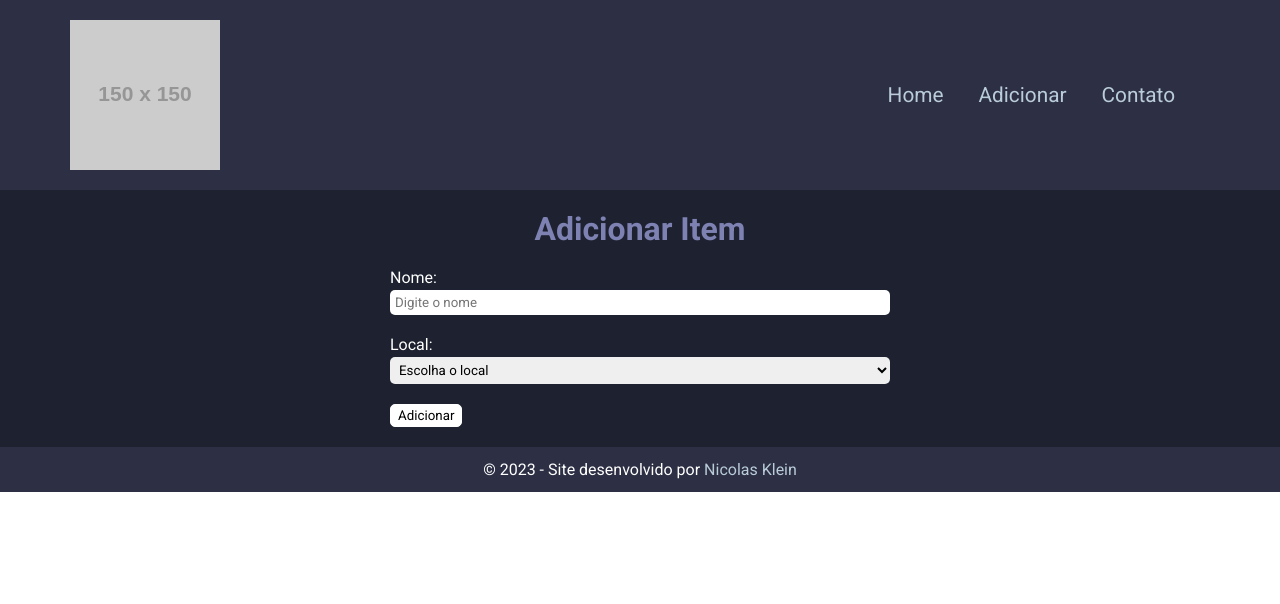
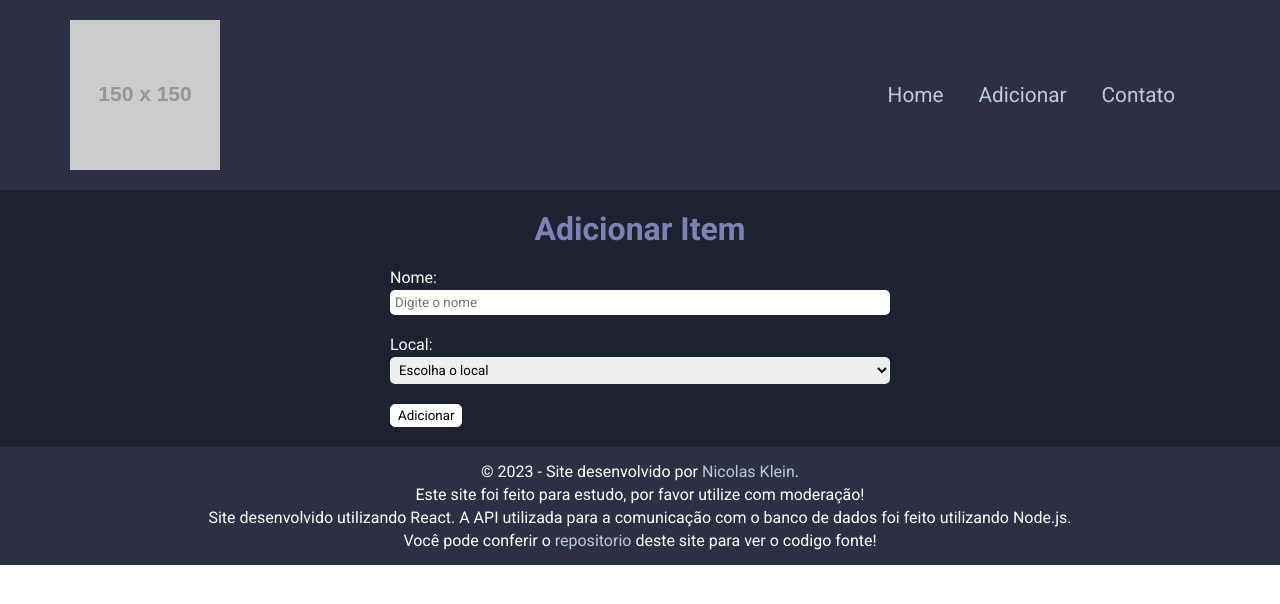
Before and after one commit to nicolaskleinaraujo/trousseau-project, a React (Vite) app in the folder frontend/: page /add in a window 1280 px wide. Shown: the top 604 px of the page. Built offline with nearby package versions, Linux system fonts and the light colour scheme.

Commit message:
added some text to the footer

```diff
--- a/frontend/src/components/Footer.jsx
+++ b/frontend/src/components/Footer.jsx
@@ -3,7 +3,10 @@ import styles from "./Footer.module.css"
 function Footer() {
     return (
         <footer className={styles.footer}>
-            <p>&copy; 2023 - Site desenvolvido por <a href="https://github.com/nicolaskleinaraujo/" target="blank">Nicolas Klein</a></p>
+            <p>&copy; 2023 - Site desenvolvido por <a href="https://github.com/nicolaskleinaraujo/" target="blank">Nicolas Klein</a>.</p>
+            <p>Este site foi feito para estudo, por favor utilize com moderação!</p>
+            <p>Site desenvolvido utilizando React. A API utilizada para a comunicação com o banco de dados foi feito utilizando Node.js.</p>
+            <p>Você pode conferir o <a href="#" target="blank">repositorio</a> deste site para ver o codigo fonte!</p>
         </footer>
     )
 }
--- a/frontend/src/components/Footer.module.css
+++ b/frontend/src/components/Footer.module.css
@@ -15,6 +15,7 @@
 
 .footer > p {
     text-align: center;
+    padding: 2px;
 }
 
 .footer > p > a {
```
